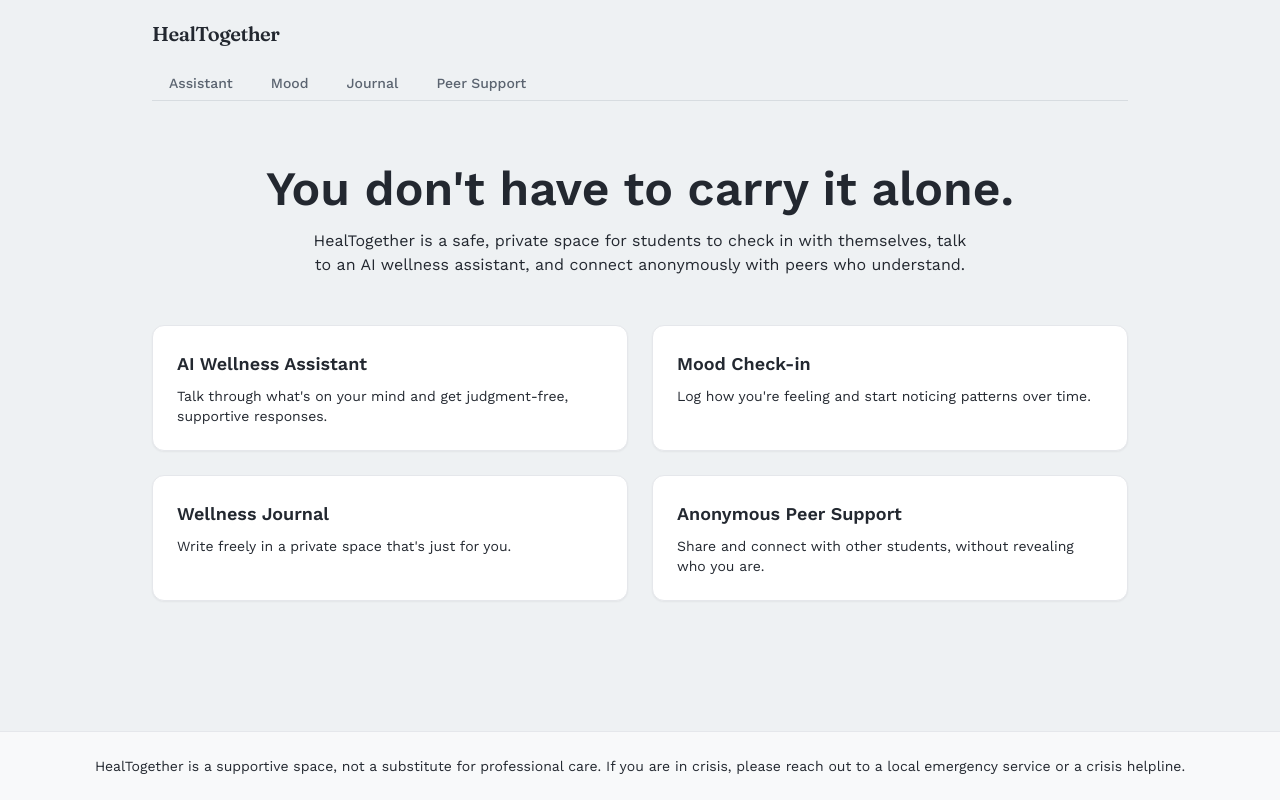
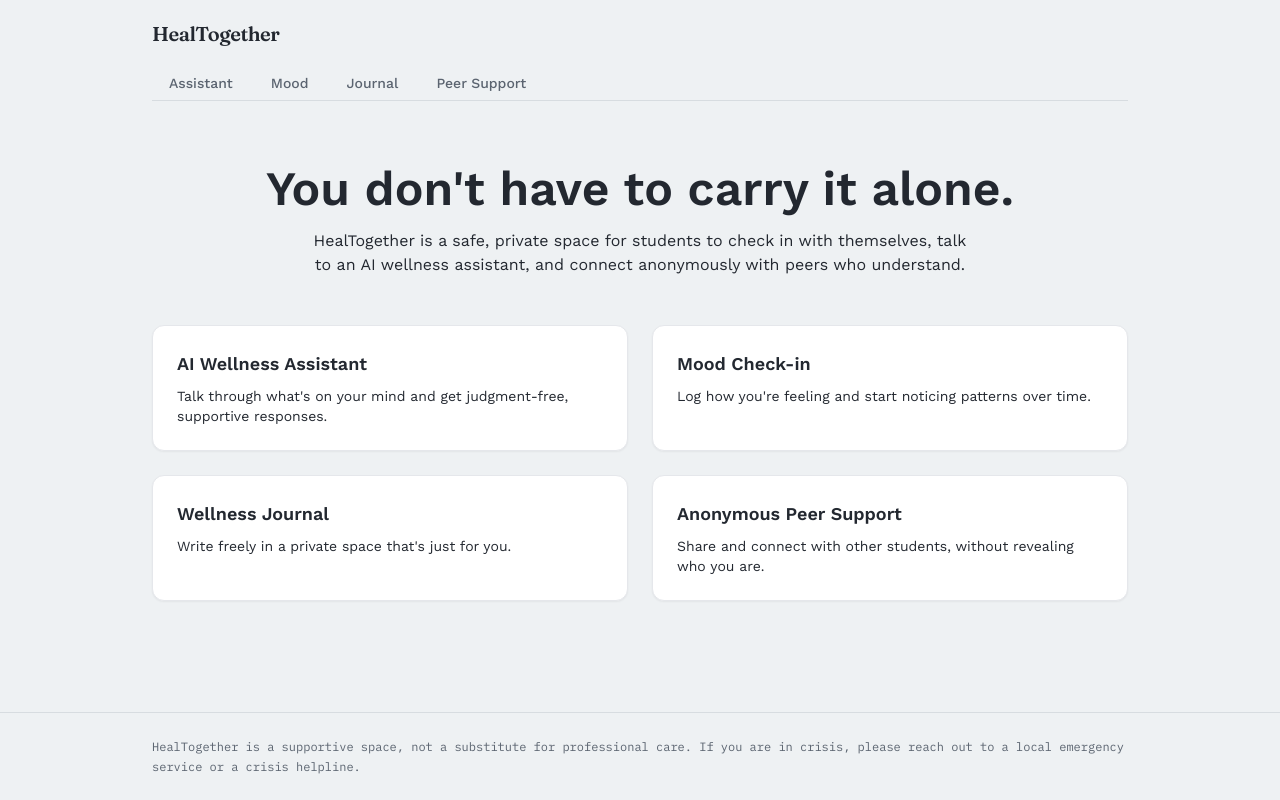
Before and after one commit to priyanshu015211/Heal-Together, a Next.js app: page / in a window 1280 px wide. Built offline with nearby package versions, Linux system fonts and the light colour scheme.

Commit message:
Update Footer.js

```diff
--- a/components/Footer.js
+++ b/components/Footer.js
@@ -1,7 +1,7 @@
 export default function Footer() {
   return (
-    <footer className="border-t border-calm-200 bg-white/60 py-6 text-center text-sm text-calm-700">
-      <p>
+    <footer className="border-t border-rule py-6">
+      <p className="mx-auto max-w-5xl px-6 font-mono text-xs leading-relaxed text-ink-soft">
         HealTogether is a supportive space, not a substitute for professional
         care. If you are in crisis, please reach out to a local emergency
         service or a crisis helpline.
```
